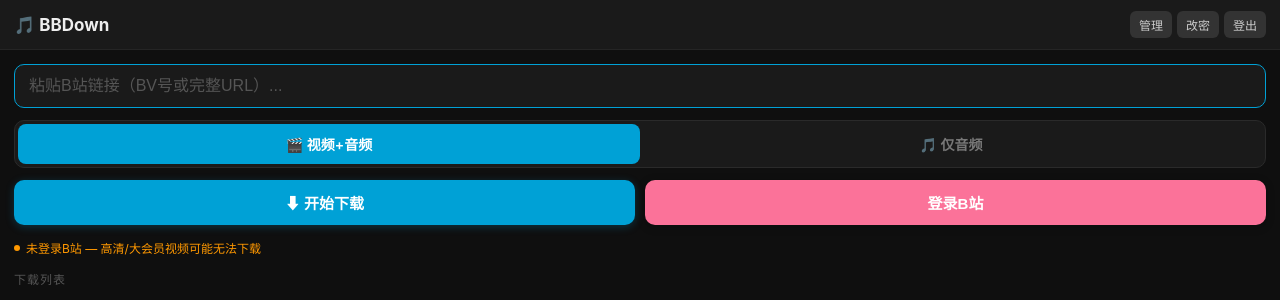
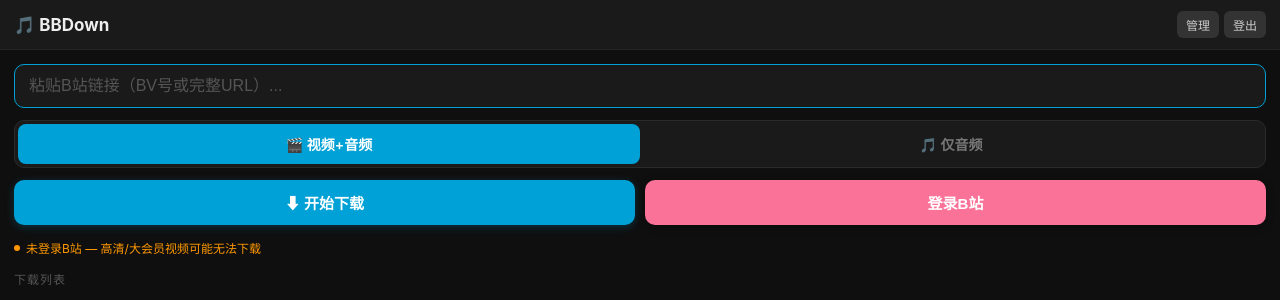
Before and after one commit to AuYang261/bbdown_mobile, a Flask app: page / in a window 1280 px wide. Shown: the top 300 px of the page. Run offline with Flask 3, Linux system fonts and the light colour scheme; the visitor is signed in with stand-in values (Sample User, id 1); data that the repository does not hold is empty; parts of the project's set-up code (start-up, migrations or seed data) failed here and were passed over.

Commit message:
fix: hide change-password button for admin (already in user management modal)

```diff
--- a/bbdown_mobile/templates/index.html
+++ b/bbdown_mobile/templates/index.html
@@ -103,7 +103,7 @@ body { font-family: -apple-system, BlinkMacSystemFont, "Segoe UI", Roboto, sans-
   <h1>🎵 BBDown</h1>
   <div class="header-btns">
     {% if is_admin %}<button onclick="openUserModal()">管理</button>{% endif %}
-    <button onclick="changeOwnPwd()">改密</button>
+    {% if not is_admin %}<button onclick="changeOwnPwd()">改密</button>{% endif %}
     <button onclick="logout()">登出</button>
   </div>
 </div>
```
